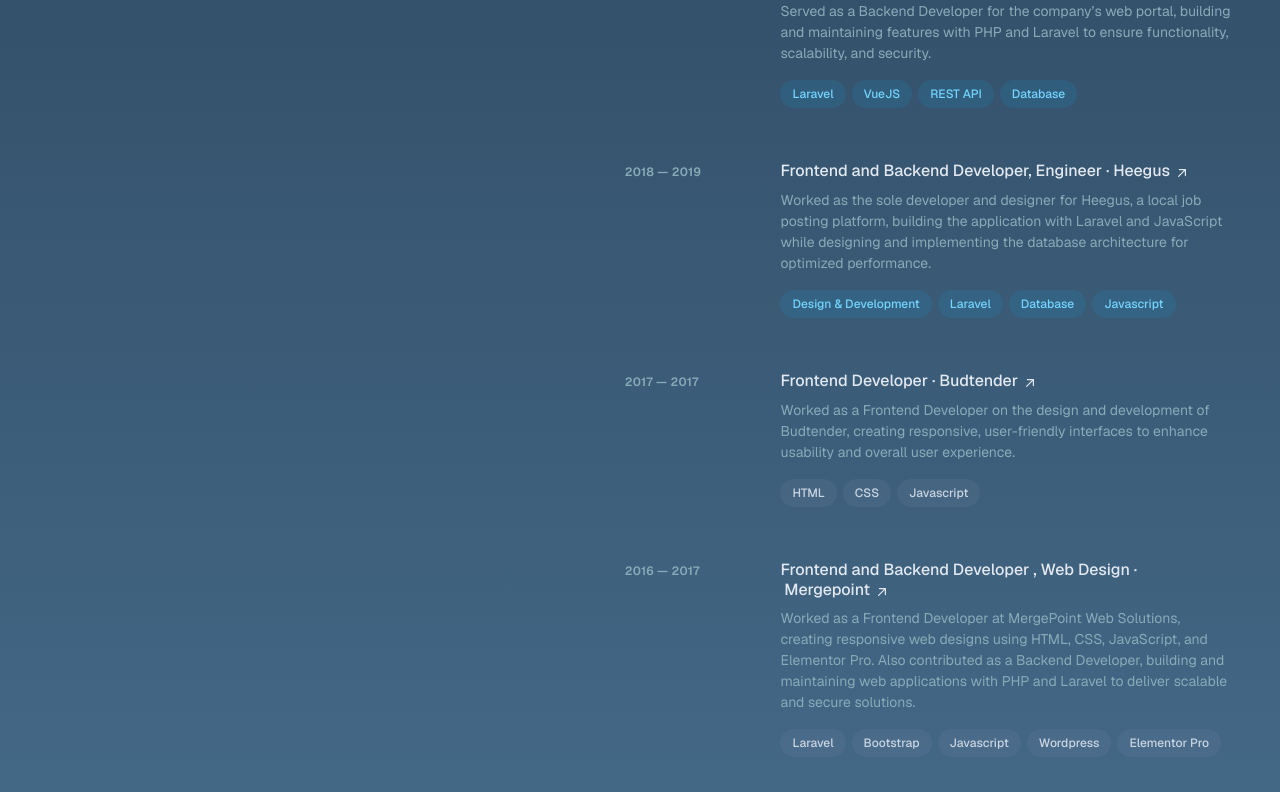
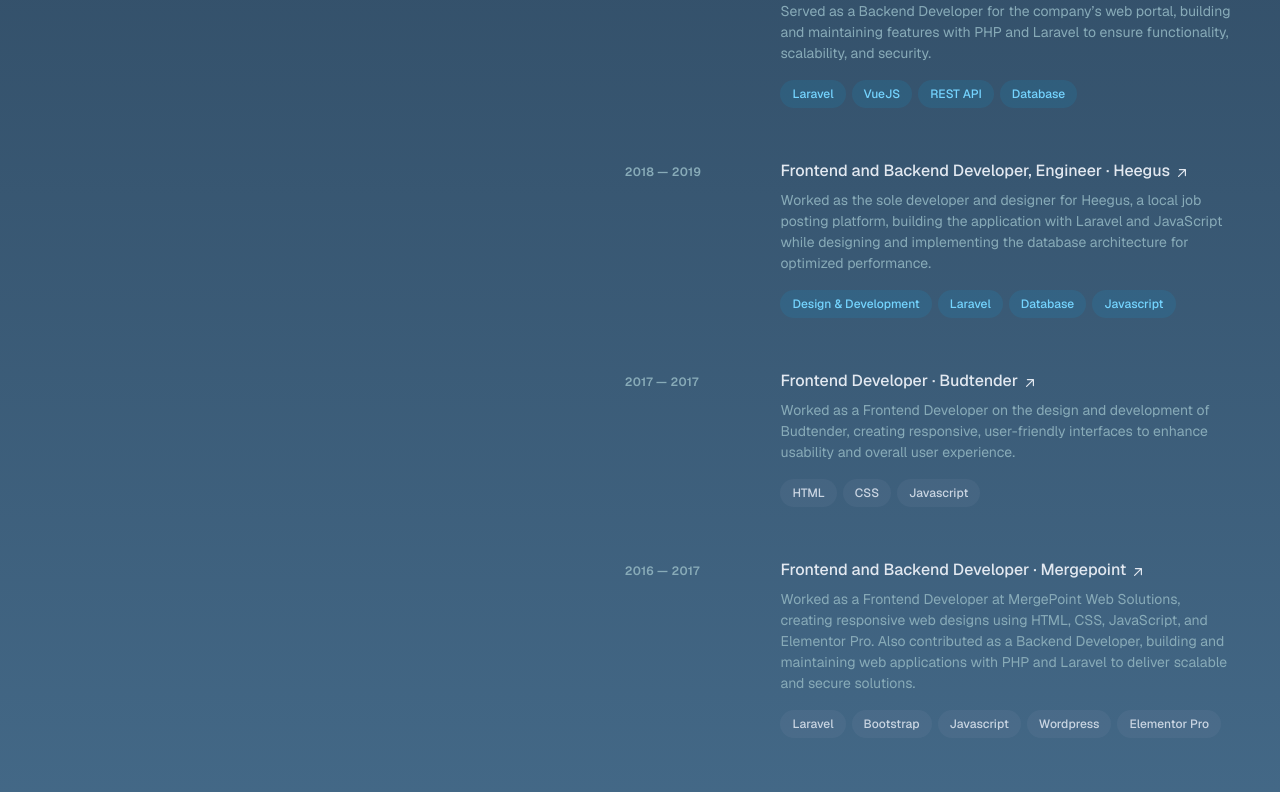
Before and after one commit to rrjdelena-bit/ralph-delena, a Next.js app: page / in a window 1280 px wide. Shown: the part 1110-1902 px from the top of the page. Built offline with nearby package versions, Linux system fonts and the light colour scheme.

Commit message:
final upload

```diff
--- a/src/app/components/experience.tsx
+++ b/src/app/components/experience.tsx
@@ -54,7 +54,7 @@
                             <h3 className="font-medium leading-snug text-slate-200">
                             <a className="inline-flex items-baseline font-medium leading-tight text-slate-200 hover:text-sky-300 focus-visible:text-slate-300  group/link text-base" aria-label="Senior Frontend Engineer, Accessibility at Klaviyo (opens in a new tab)">
                               <span className="absolute -inset-x-4 -inset-y-2.5 hidden rounded md:-inset-x-6 md:-inset-y-4 lg:block"></span>
-                              <span>Backend Engineer, API Integration{'\u00A0'}·
+                              <span>Backend Engineer , API Integration{'\u00A0'}·
                                 <span className="inline-block">
                                 {'\u00A0'}APICENTER
                                   <svg xmlns="http://www.w3.org/2000/svg" viewBox="0 0 20 20" fill="currentColor" className="inline-block h-4 w-4 shrink-0 transition-transform group-hover/link:-translate-y-1 group-hover/link:translate-x-1 group-focus-visible/link:-translate-y-1 group-focus-visible/link:translate-x-1 motion-reduce:transition-none ml-1 translate-y-px" aria-hidden="true"><path fillRule="evenodd" d="M5.22 14.78a.75.75 0 001.06 0l7.22-7.22v5.69a.75.75 0 001.5 0v-7.5a.75.75 0 00-.75-.75h-7.5a.75.75 0 000 1.5h5.69l-7.22 7.22a.75.75 0 000 1.06z" clipRule="evenodd"></path></svg>
@@ -204,7 +204,7 @@
                             <h3 className="font-medium leading-snug text-slate-200">
                             <a className="inline-flex items-baseline font-medium leading-tight text-slate-200 hover:text-sky-300 focus-visible:text-slate-300  group/link text-base" aria-label="Senior Frontend Engineer, Accessibility at Klaviyo (opens in a new tab)">
                               <span className="absolute -inset-x-4 -inset-y-2.5 hidden rounded md:-inset-x-6 md:-inset-y-4 lg:block"></span>
-                              <span>Frontend and Backend Developer , Web Design{'\u00A0'}·
+                              <span>Frontend and Backend Developer{'\u00A0'}·
                                 <span className="inline-block">
                                 {'\u00A0'}Mergepoint
                                   <svg xmlns="http://www.w3.org/2000/svg" viewBox="0 0 20 20" fill="currentColor" className="inline-block h-4 w-4 shrink-0 transition-transform group-hover/link:-translate-y-1 group-hover/link:translate-x-1 group-focus-visible/link:-translate-y-1 group-focus-visible/link:translate-x-1 motion-reduce:transition-none ml-1 translate-y-px" aria-hidden="true"><path fillRule="evenodd" d="M5.22 14.78a.75.75 0 001.06 0l7.22-7.22v5.69a.75.75 0 001.5 0v-7.5a.75.75 0 00-.75-.75h-7.5a.75.75 0 000 1.5h5.69l-7.22 7.22a.75.75 0 000 1.06z" clipRule="evenodd"></path></svg>
```
